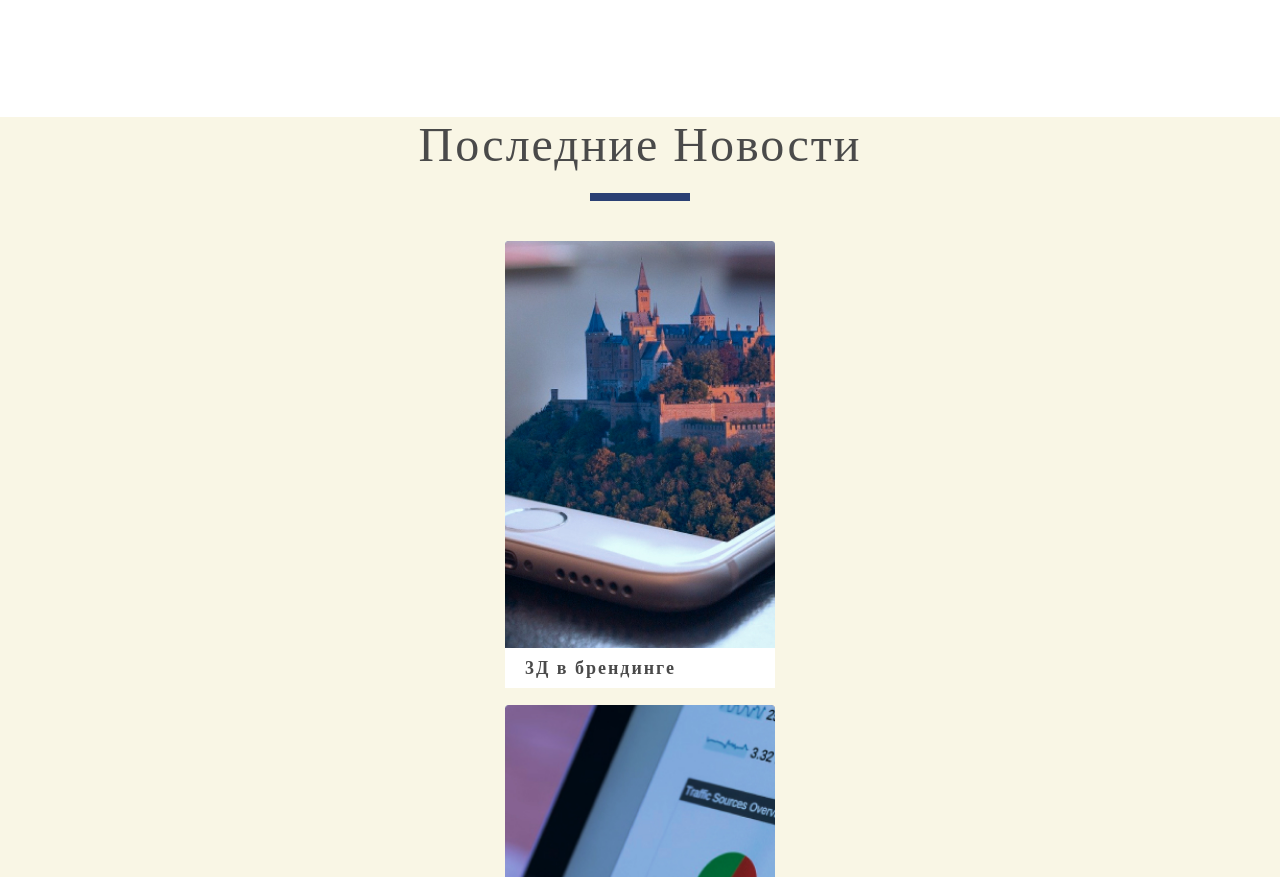
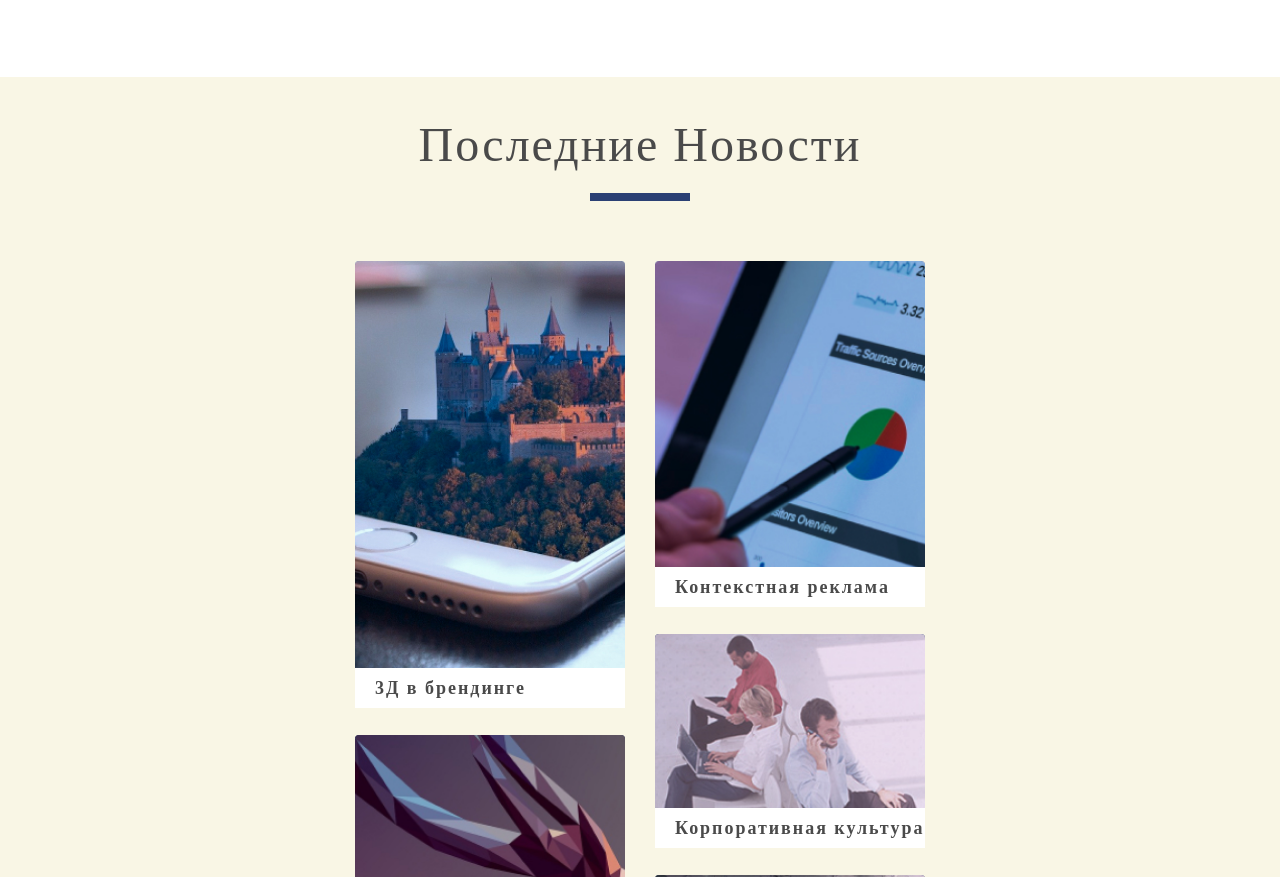
Before and after one commit to Vidiborets0012/digital-agensy_mob-first, a website: page index.html in a window 1280 px wide. Shown: the part 3222-4099 px from the top of the page. Drawn offline with nearby package versions, Linux system fonts and the light colour scheme; a web font is replaced by a local one.

Commit message:
add news section styles for Portrait

```diff
--- a/scss/style.scss
+++ b/scss/style.scss
@@ -901,3 +901,48 @@
         opacity: 0;
     }
 }
+
+@media screen and (min-width: 640px) {
+    .news {
+        margin-bottom: 0;
+        margin-top: 0;
+        padding-bottom: 40px;
+
+        &-title {
+            padding-top: 40px;
+            margin-bottom: 60px;
+        }
+
+        &-items {
+            grid-template-columns: 270px 270px;
+            grid-template-rows: 343px 71px 110px 198px 19px 169px 144px 295px;
+            justify-content: center;
+            gap: 30px;
+        }
+
+        &-item-1 {
+            grid-row: 1 / 3;
+        }
+
+        &-item-3 {
+            grid-row: 3 / 6;
+        }
+
+        &-item-4 {
+            grid-row: -8 / -6;
+        }
+
+        &-item-6 {
+            grid-row: 6 / 8;
+        }
+
+        &-item-7 {
+            grid-row: -5 / -3;
+        }
+
+        &-item-8 {
+            grid-row: -3 / -1;
+        }
+
+    }
+}
```
Also changed, not shown: css/style.css, 1 other file.
